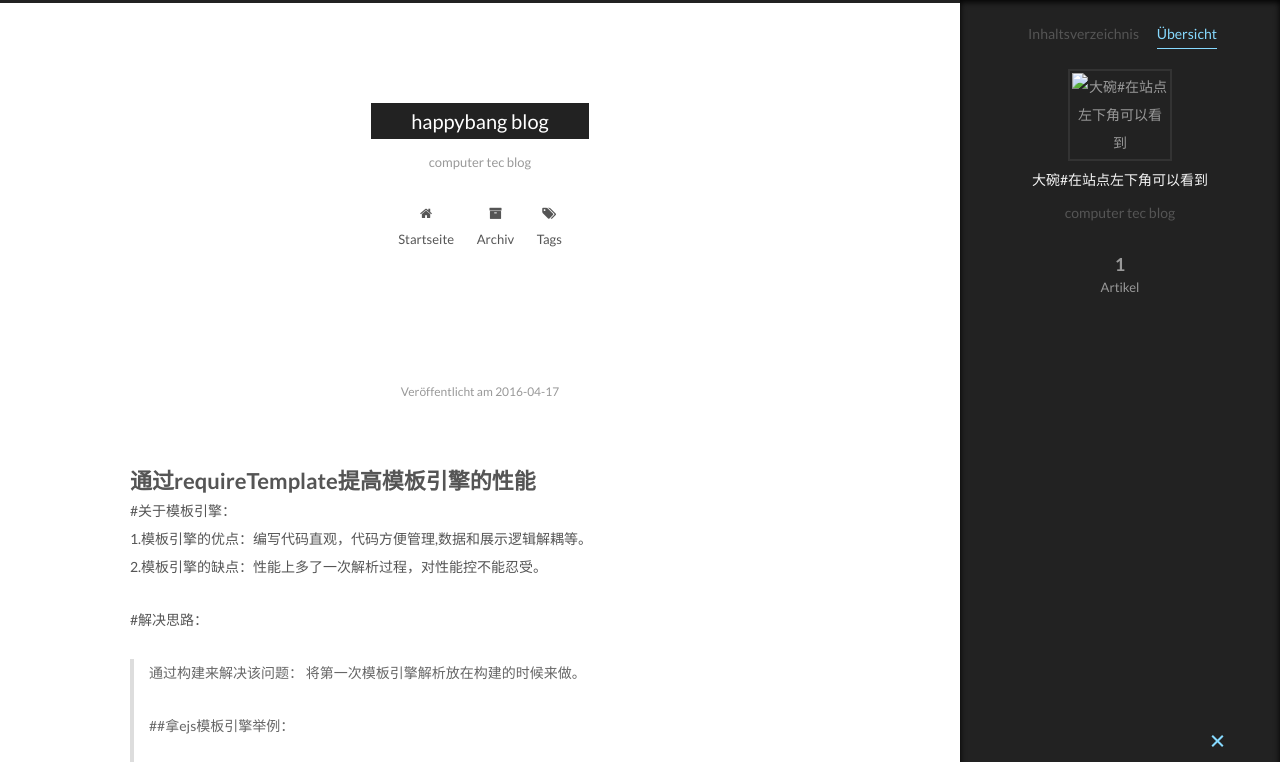
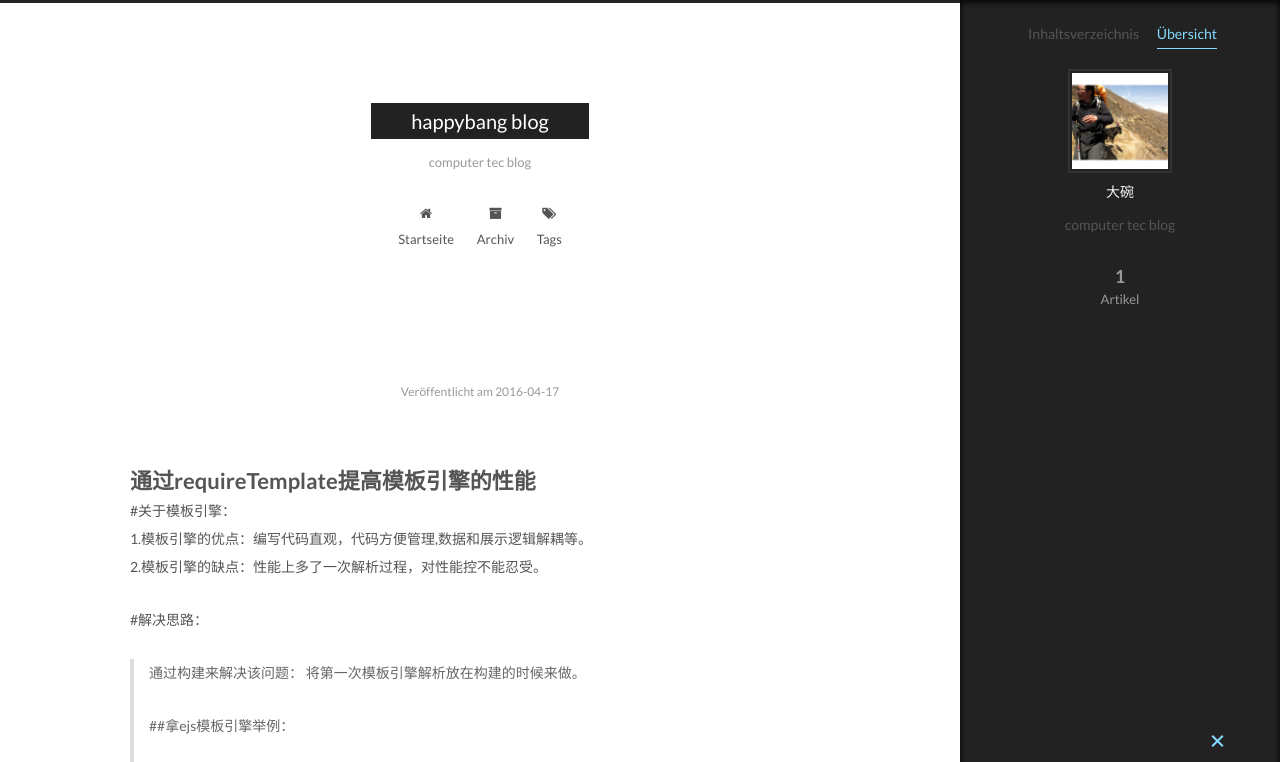
Before and after one commit to happybang/happybang.github.io, a plain HTML site: page 2016/04/17/通过requireTemplate提高模板引擎的性能/index.html in a window 1280 px wide. Both pictures are taken after a click on the item "Übersicht". Shown: the top 762 px of the page. Drawn offline with Linux system fonts and the light colour scheme.

Commit message:
Site updated: 2016-04-17 11:32:56

```diff
--- a/2016/04/17/通过requireTemplate提高模板引擎的性能/index.html
+++ b/2016/04/17/通过requireTemplate提高模板引擎的性能/index.html
@@ -380,9 +380,9 @@
       <section class="site-overview sidebar-panel ">
         <div class="site-author motion-element" itemprop="author" itemscope itemtype="http://schema.org/Person">
           <img class="site-author-image" itemprop="image"
-               src="/images/avatar.100.png"
-               alt="大碗#在站点左下角可以看到" />
-          <p class="site-author-name" itemprop="name">大碗#在站点左下角可以看到</p>
+               src="/images/100.png"
+               alt="大碗" />
+          <p class="site-author-name" itemprop="name">大碗</p>
           <p class="site-description motion-element" itemprop="description">computer tec blog</p>
         </div>
         <nav class="site-state motion-element">
@@ -443,7 +443,7 @@
   <span class="with-love">
     <i class="fa fa-heart"></i>
   </span>
-  <span class="author" itemprop="copyrightHolder">大碗#在站点左下角可以看到</span>
+  <span class="author" itemprop="copyrightHolder">大碗</span>
 </div>
 
 <div class="powered-by">
--- a/css/main.css
+++ b/css/main.css
@@ -1534,7 +1534,7 @@
   width: 4px;
   height: 4px;
   border-radius: 50%;
-  background: #e3d0bb;
+  background: #98ff7c;
 }
 .links-of-blogroll {
   font-size: 13px;
```
Also changed, not shown: archives/2016/04/index.html (+4 -4 lines), archives/2016/index.html (+4 -4 lines), archives/index.html (+4 -4 lines), index.html (+4 -4 lines).
